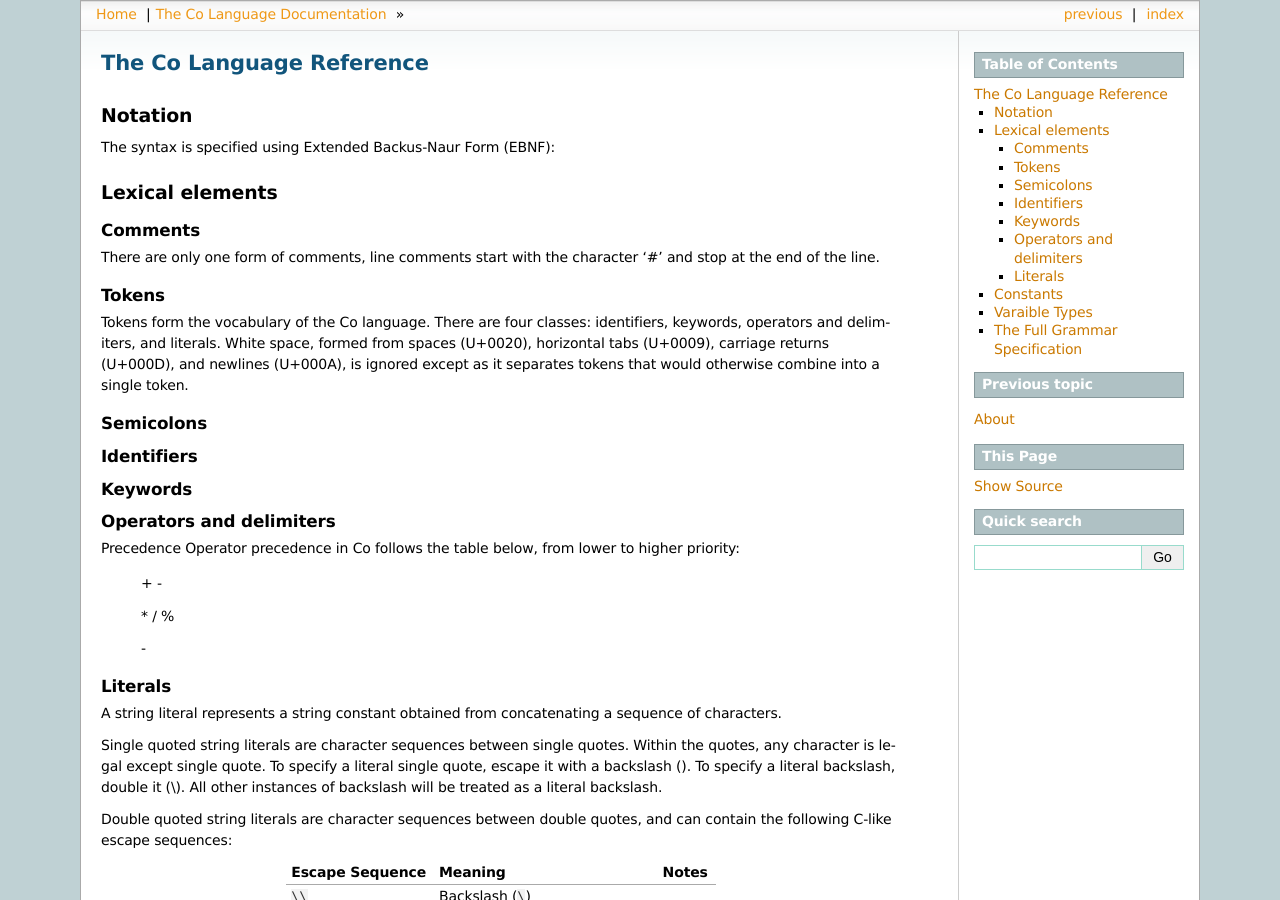
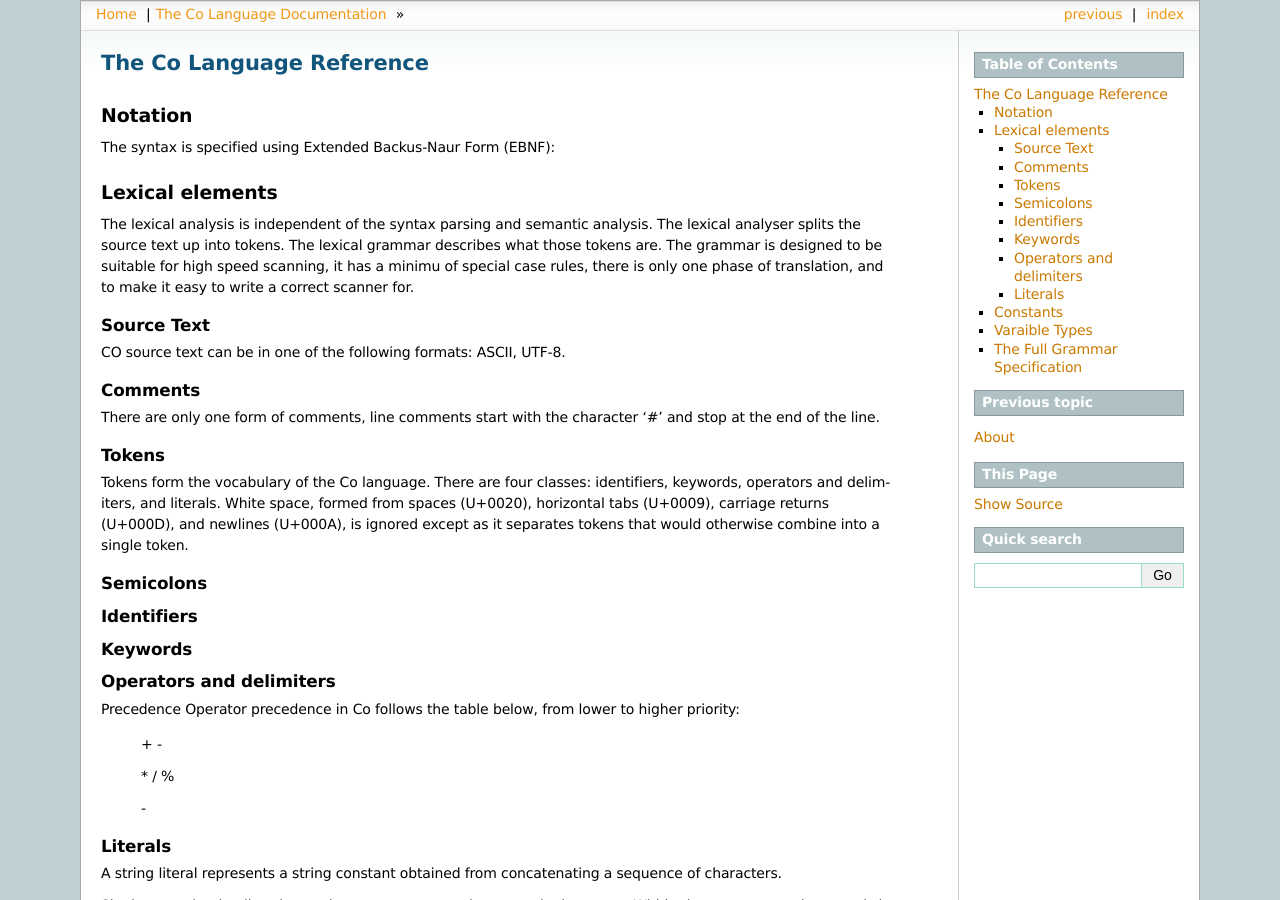
Before and after one commit to MatiasNAmendola/cobj, a Sphinx documentation site: the page built from doc/reference.rst, in a window 1280 px wide and 900 px high. Built offline with Sphinx 7.4.7, drawn with Linux system fonts in a browser that asks for light colours.

Commit message:
clean-up

```diff
--- a/doc/reference.rst
+++ b/doc/reference.rst
@@ -7,6 +7,12 @@ The syntax is specified using Extended Backus-Naur Form (EBNF):
 
 Lexical elements
 ----------------
+
+The lexical analysis is independent of the syntax parsing and semantic analysis. The lexical analyser splits the source text up into tokens. The lexical grammar describes what those tokens are. The grammar is designed to be suitable for high speed scanning, it has a minimu of special case rules, there is only one phase of translation, and to make it easy to write a correct scanner for.
+
+Source Text
+~~~~~~~~~~
+CO source text can be in one of the following formats: ASCII, UTF-8.
 
 Comments
 ~~~~~~~~
```
Also changed, not shown: doc/features.rst (added, +8 -0 lines), 3 other files.
